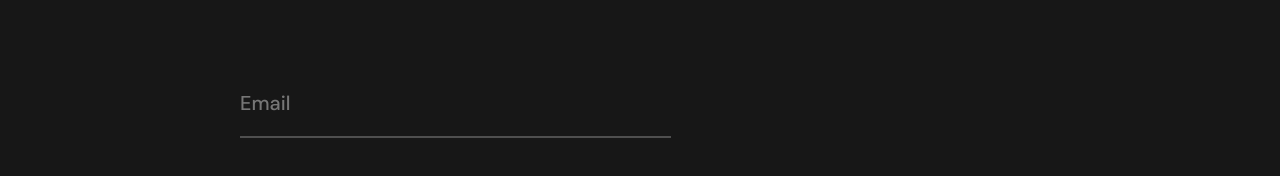
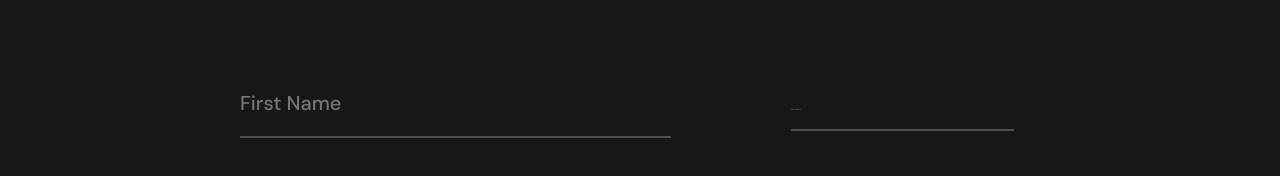
Before and after one commit to Rakib-Hassan-web/Portfulio-for-me, a React (Vite) app: page / in a window 1280 px wide. Shown: the part 3818-3994 px from the top of the page. Built offline with nearby package versions, Linux system fonts and the light colour scheme.

Commit message:
contact 4th input

```diff
--- a/src/assets/Pages/Contract.jsx
+++ b/src/assets/Pages/Contract.jsx
@@ -41,15 +41,15 @@ return (
 
                         <input type="text"
                         className='ml-60 mr-30 py-[18px] pr-[200px]  border-[#4F4F4F]  text-[20px] text-[#d5d5d5] font-prymary font-medium border-b-2 outline-none '
-                        placeholder='Email' />
+                        placeholder='First Name' />
 
 
 
-
-
+                         <input type="text"
+                        className='py-[18px] pr-[200px]  border-[#4F4F4F]  text-[2px] text-[#d5d5d5] font-prymary font-medium border-b-2 outline-none '
+                        placeholder='Last Name' />
 
 </div>
-
 
 
 
```
